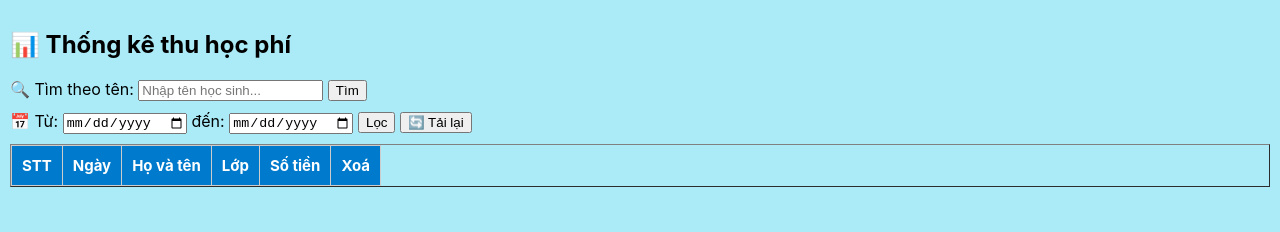
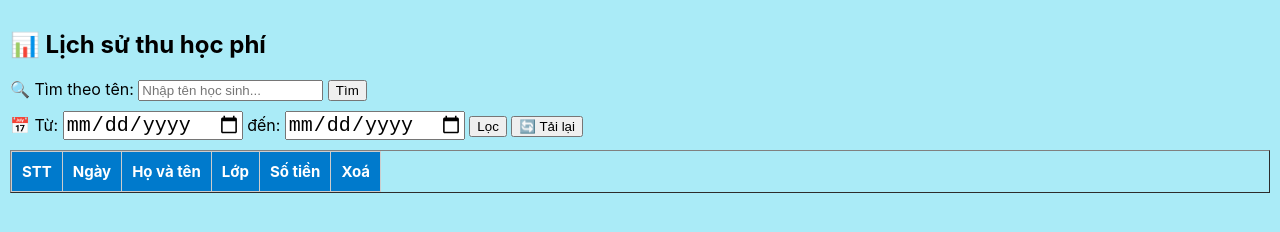
Before and after one commit to buitiencong/quanlydaythem, a plain HTML site: page thuhocphi.html in a window 1280 px wide. Drawn offline with nearby package versions, Linux system fonts and the light colour scheme.

Commit message:
Add files via upload

```diff
--- a/thuhocphi.html
+++ b/thuhocphi.html
@@ -2,26 +2,27 @@
 <html lang="vi">
 <head>
   <meta charset="UTF-8" />
-  <title>Thống kê thu học phí</title>
+  <title>Lịch sử thu học phí</title>
   <script src="https://cdnjs.cloudflare.com/ajax/libs/sql.js/1.6.2/sql-wasm.js"></script>
   <script src="https://cdnjs.cloudflare.com/ajax/libs/localforage/1.10.0/localforage.min.js"></script>
   <link rel="stylesheet" href="style.css" />
   <meta name="viewport" content="width=device-width, initial-scale=1.0" />
 </head>
 <body>
-  <h2>📊 Thống kê thu học phí</h2>
+  <h2>📊 Lịch sử thu học phí</h2>
 
   <div style="margin-bottom: 10px;">
     🔍 Tìm theo tên: <input type="text" id="search-name" placeholder="Nhập tên học sinh..." />
     <button onclick="searchByName()">Tìm</button>
   </div>
 
-  <div style="margin-bottom: 10px;">
-    📅 Từ: <input type="date" id="start-date" />
-    đến: <input type="date" id="end-date" />
+    <div style="margin-bottom: 10px;">
+    📅 Từ: <input type="date" id="start-date" style="font-size: 20px;" />
+    đến: <input type="date" id="end-date" style="font-size: 20px;" />
     <button onclick="searchByDate()">Lọc</button>
     <button onclick="loadPaymentHistory()">🔄 Tải lại</button>
-  </div>
+    </div>
+
 
   <table id="paymentTable" border="1" style="width:100%; border-collapse: collapse;">
     <thead>
```
Also changed, not shown: index.html (+2 -2 lines), manifest.json.
